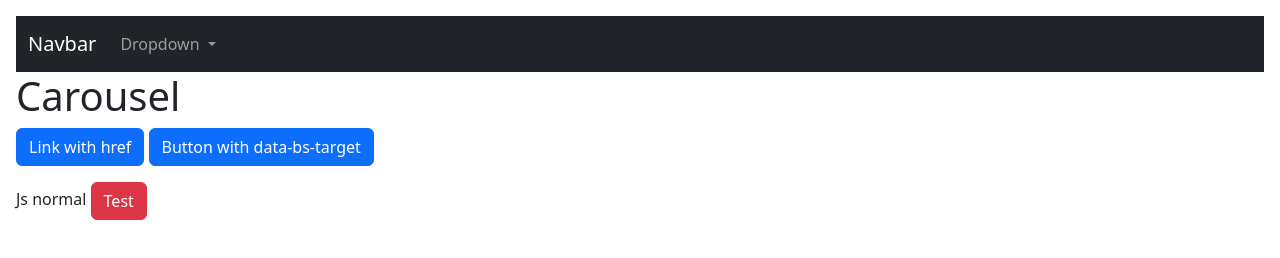
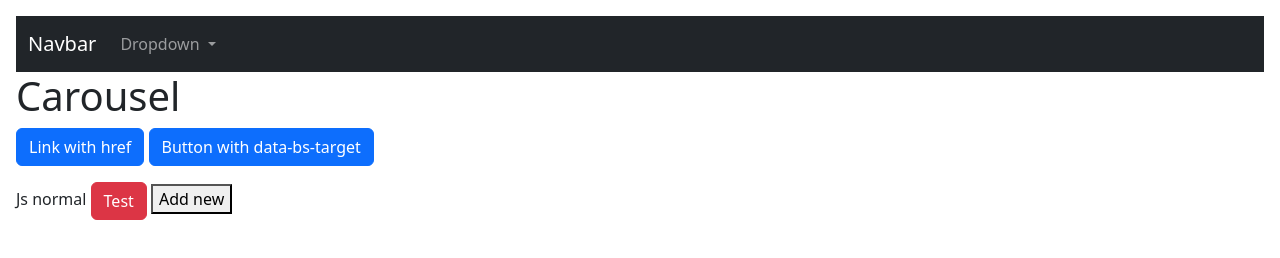
Before and after one commit to NguyenThanhLuu/Hello-world, a website: page index.html in a window 1280 px wide. Drawn offline with nearby package versions, Linux system fonts and the light colour scheme.

Commit message:
Add button

```diff
--- a/index.html
+++ b/index.html
@@ -48,7 +48,7 @@
        </div>
        Js normal
        <p-button class="btn btn-danger" onclick="test()">Test</p-button>
-
+       <button>Add new</button>
        <script src="index.js"></script>
     </body>
 </html>
```
